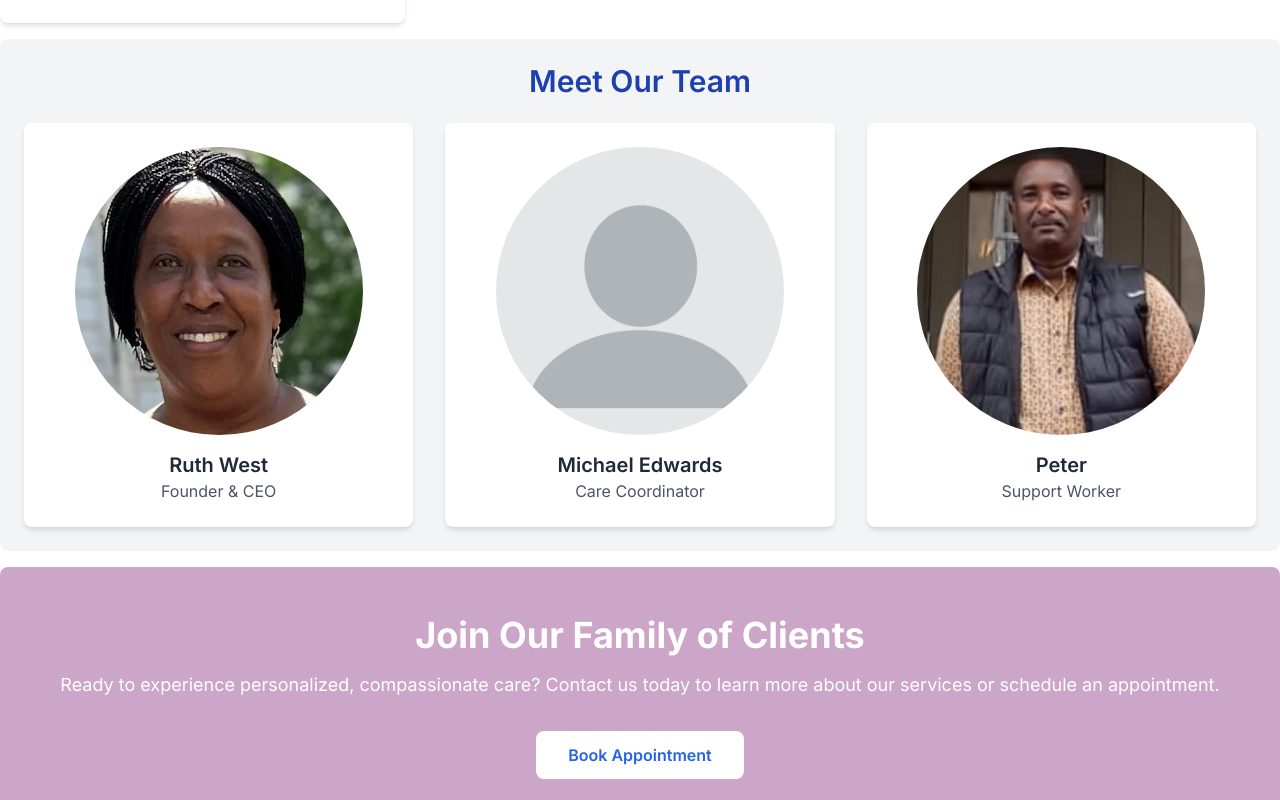
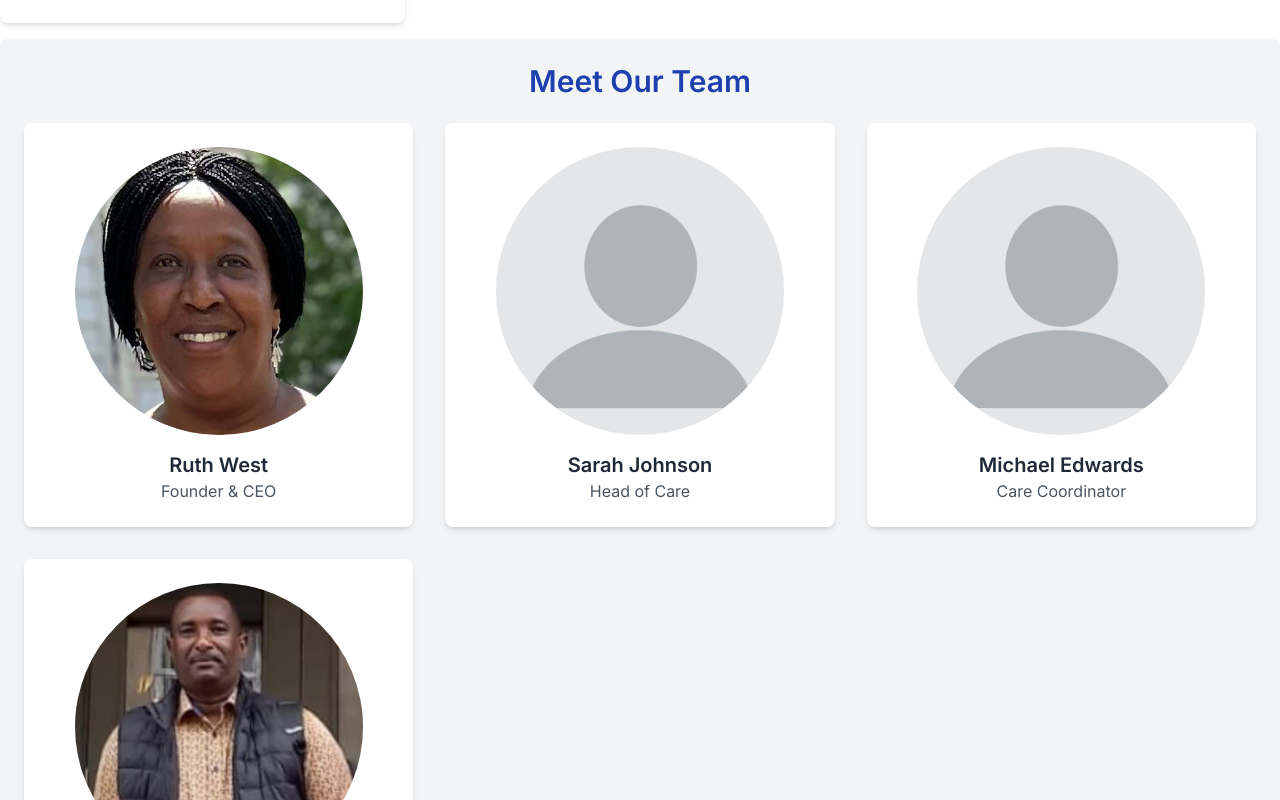
Before and after one commit to JeiKiarie/superbcare-v3, a Next.js app: page /about-us in a window 1280 px wide. Shown: the part 2080-2880 px from the top of the page. Built offline with nearby package versions, Linux system fonts and the light colour scheme.

Commit message:
Update page.jsx

```diff
--- a/app/about-us/page.jsx
+++ b/app/about-us/page.jsx
@@ -208,6 +208,23 @@ const AboutPage = () => {
 							width={1000}
 							height={1000}
 							src={blank}
+							alt="Head of Care"
+							className="w-60 h-60 sm:w-72 sm:h-72 rounded-full mx-auto mb-4 object-cover object-top"
+						/>
+						<h4 className="text-xl font-semibold text-gray-800">
+							Sarah Johnson
+						</h4>
+						<p className="text-gray-600">Head of Care</p>
+					</motion.div>
+					<motion.div
+						className="bg-white p-6 shadow-md rounded-lg text-center"
+						initial={{ opacity: 0, y: 20 }}
+						animate={{ opacity: 1, y: 0 }}
+						transition={{ delay: 0.2 }}>
+						<Image
+							width={1000}
+							height={1000}
+							src={blank}
 							alt="Care Coordinator"
 							className="w-60 h-60 sm:w-72 sm:h-72 rounded-full mx-auto mb-4 object-cover object-top"
 						/>
```
